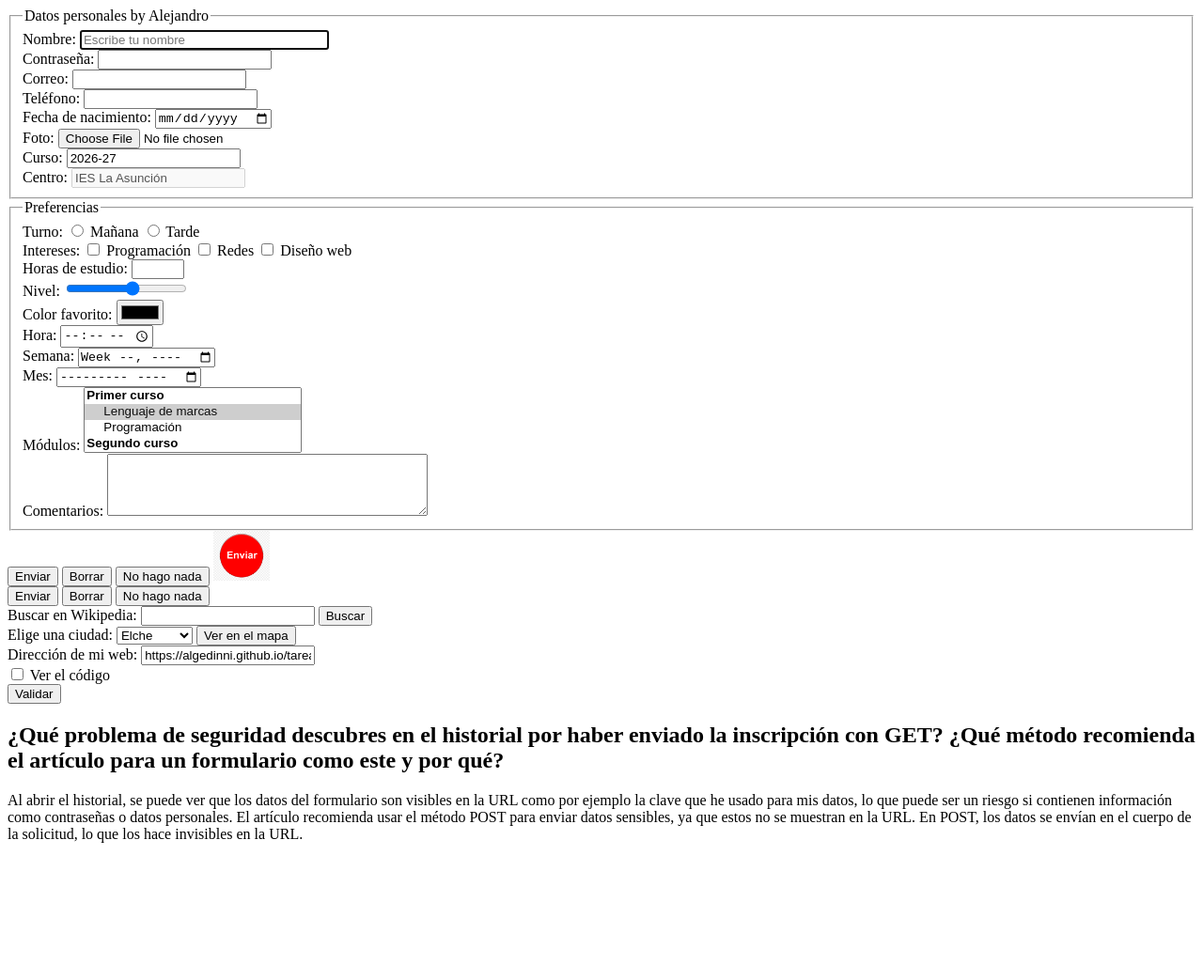
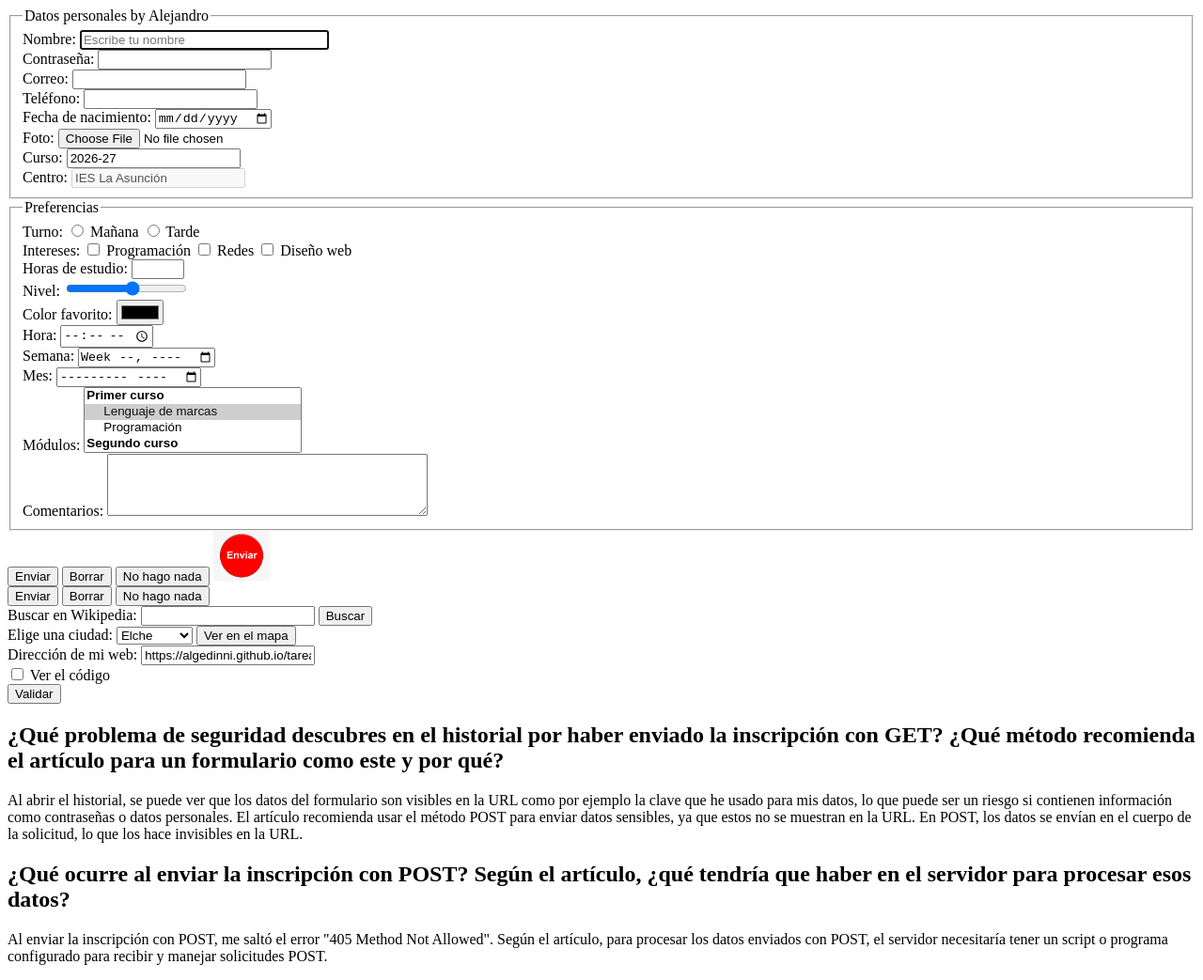
Before and after one commit to ALGEDINNI/tarea-1-9-formularios, a plain HTML site: page index.html in a window 1280 px wide. Shown: the whole page at 94% size. Before the commit the page ends 913 px from the top, so only its background shows below. Drawn offline with Linux system fonts and the light colour scheme.

Commit message:
reflexión POST

```diff
--- a/index.html
+++ b/index.html
@@ -192,7 +192,8 @@
 <h2>¿Qué problema de seguridad descubres en el historial por haber enviado la inscripción con GET? ¿Qué método recomienda el artículo para un formulario como este y por qué?</h2>
 <p>Al abrir el historial, se puede ver que los datos del formulario son visibles en la URL como por ejemplo la clave que he usado para mis datos, lo que puede ser un riesgo si contienen información como contraseñas o datos personales. El artículo recomienda usar el método POST para enviar datos sensibles, ya que estos no se muestran en la URL. En POST, los datos se envían en el cuerpo de la solicitud, lo que los hace invisibles en la URL.</p>
 
-
+<h2>¿Qué ocurre al enviar la inscripción con POST? Según el artículo, ¿qué tendría que haber en el servidor para procesar esos datos?</h2>
+<p>Al enviar la inscripción con POST, me saltó el error "405 Method Not Allowed". Según el artículo, para procesar los datos enviados con POST, el servidor necesitaría tener un script o programa configurado para recibir y manejar solicitudes POST.</p>
 
 </body>
 </html>
```
